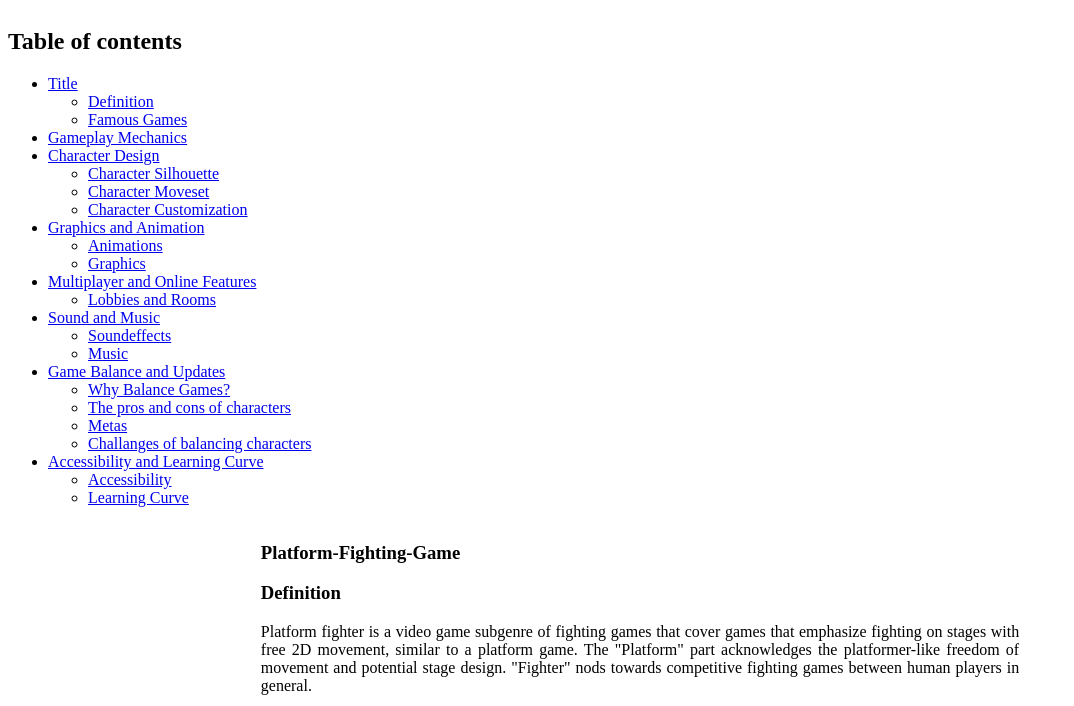
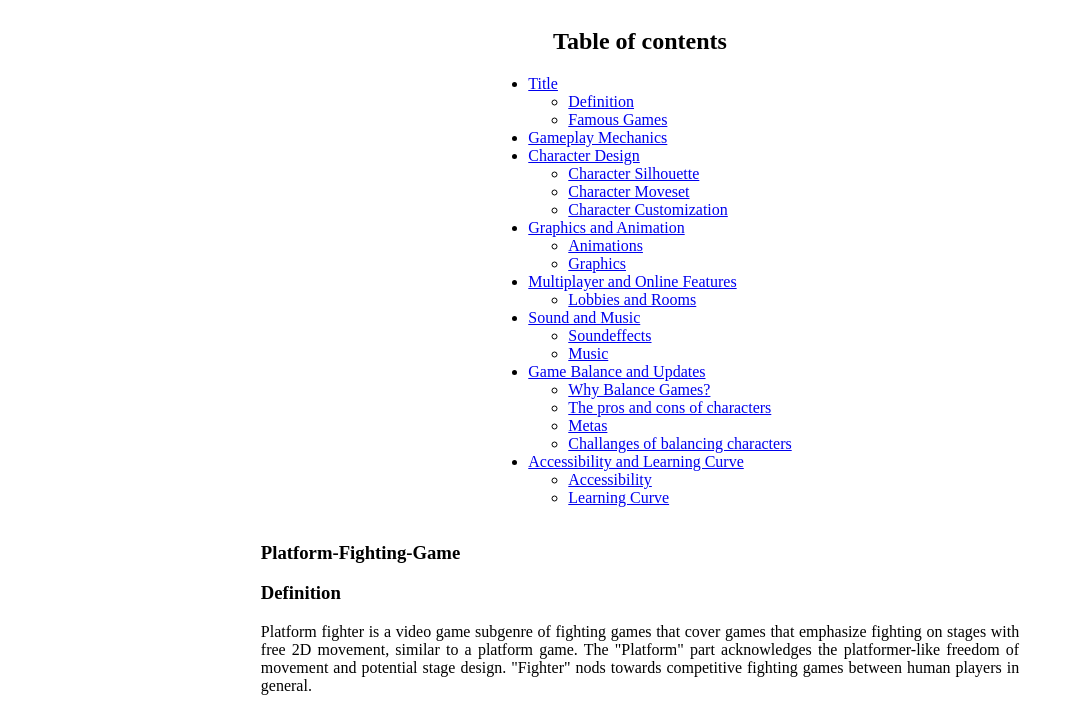
Before and after one commit to DenizCiger/Pugnators, a PHP site: page /static.html in a window 1280 px wide. Shown: the top 706 px of the page, without its empty margins (0-1074 px from the left). Run offline with PHP 8.4, Linux system fonts and the light colour scheme.

Commit message:
Update static.css

```diff
--- a/Webpage/Css/static.css
+++ b/Webpage/Css/static.css
@@ -2,12 +2,20 @@ html {
     scroll-behavior: smooth;
 }
 
-#content {
+#content, #table-of-contents {
     width: 60%;
     justify-self: center;
     text-align: justify;
 }
 
+#table-of-contents {
+    width: max-content;
+}
+
+#table-of-contents h1 {
+    text-align: center;
+}
+
 body {
     display: grid;
 }
```
